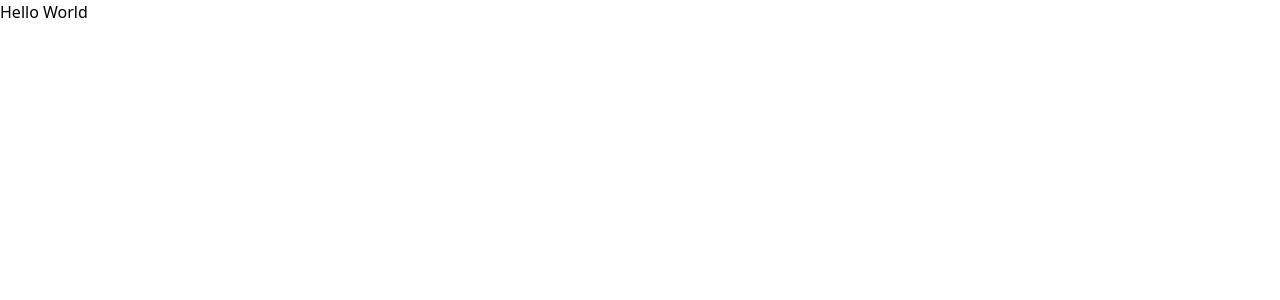
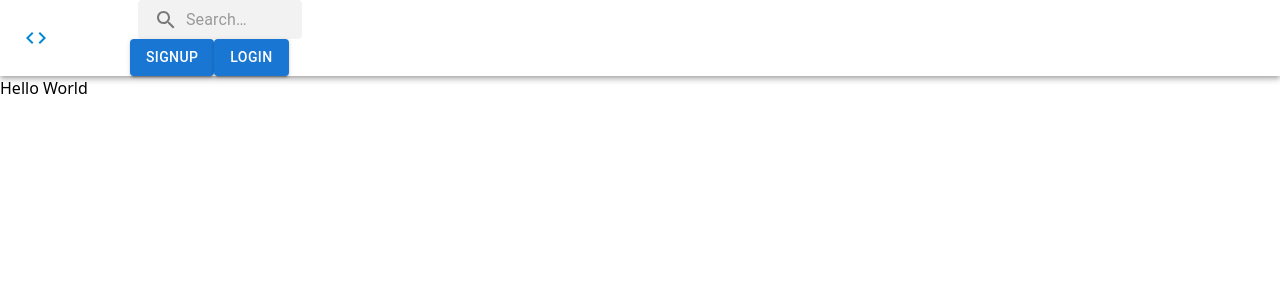
Before and after one commit to saikumarpb/course-app, a React (Vite) app in the folder ui/: page / in a window 1280 px wide. Shown: the top 300 px of the page. Built offline with nearby package versions, Linux system fonts and the light colour scheme.

Commit message:
Add Navbar, Material UI

```diff
--- a/ui/package.json
+++ b/ui/package.json
@@ -10,6 +10,10 @@
     "preview": "vite preview"
   },
   "dependencies": {
+    "@emotion/react": "^11.11.1",
+    "@emotion/styled": "^11.11.0",
+    "@mui/icons-material": "^5.13.7",
+    "@mui/material": "^5.13.7",
     "react": "^18.2.0",
     "react-dom": "^18.2.0"
   },
--- a/ui/src/App.tsx
+++ b/ui/src/App.tsx
@@ -1,9 +1,12 @@
+import Navbar from './Navbar';
+
 function App() {
   return (
-    <div className="font-extrabold underline">
-      Hello World
-    </div>
-  )
+    <>
+      <Navbar />
+      <div className="font-extrabold underline">Hello World</div>
+    </>
+  );
 }
 
-export default App
+export default App;
--- /dev/null
+++ b/ui/src/Navbar/index.tsx
@@ -0,0 +1,44 @@
+import AppBar from '@mui/material/AppBar';
+import Box from '@mui/material/Box';
+import Toolbar from '@mui/material/Toolbar';
+import Button from '@mui/material/Button';
+import IconButton from '@mui/material/IconButton';
+import SearchIcon from '@mui/icons-material/Search';
+import { Search, SearchIconWrapper, StyledInputBase } from './styled';
+import { Code } from '@mui/icons-material';
+
+export default function Navbar() {
+  return (
+    <Box sx={{ flexGrow: 1 }}>
+      <AppBar position="static" style={{ backgroundColor: 'white' }}>
+        <Toolbar className='flex justify-between'>
+          <div>
+            <IconButton
+              size="large"
+              edge="start"
+              aria-label="menu"
+              color="info"
+            >
+              <Code />
+            </IconButton>
+            <span className="font-bold text-black">100xdevs</span>
+          </div>
+
+          <div className="gap-2 flex">
+            <Search>
+              <SearchIconWrapper>
+                <SearchIcon />
+              </SearchIconWrapper>
+              <StyledInputBase
+                placeholder="Search…"
+                inputProps={{ 'aria-label': 'search' }}
+              />
+            </Search>
+            <Button variant="contained">Signup</Button>
+            <Button variant="contained">Login</Button>
+          </div>
+        </Toolbar>
+      </AppBar>
+    </Box>
+  );
+}
--- /dev/null
+++ b/ui/src/Navbar/styled.ts
@@ -0,0 +1,46 @@
+import { styled, alpha } from '@mui/material/styles';
+import InputBase from '@mui/material/InputBase';
+
+
+export const Search = styled('div')(({ theme }) => ({
+    position: 'relative',
+    borderRadius: theme.shape.borderRadius,
+    backgroundColor: alpha(theme.palette.common.black, 0.05),
+    '&:hover': {
+      backgroundColor: alpha(theme.palette.common.black, 0.1),
+    },
+    marginLeft: 0,
+    width: '100%',
+    [theme.breakpoints.up('sm')]: {
+      marginLeft: theme.spacing(1),
+      width: 'auto',
+    },
+  }));
+
+export const SearchIconWrapper = styled('div')(({ theme }) => ({
+    color: alpha(theme.palette.common.black, 0.5),
+    padding: theme.spacing(0, 2),
+    height: '100%',
+    position: 'absolute',
+    pointerEvents: 'none',
+    display: 'flex',
+    alignItems: 'center',
+    justifyContent: 'center',
+  }));
+
+export const StyledInputBase = styled(InputBase)(({ theme }) => ({
+
+    '& .MuiInputBase-input': {
+      padding: theme.spacing(1, 1, 1, 0),
+      // vertical padding + font size from searchIcon
+      paddingLeft: `calc(1em + ${theme.spacing(4)})`,
+      transition: theme.transitions.create('width'),
+      width: '100%',
+      [theme.breakpoints.up('sm')]: {
+        width: '12ch',
+        '&:focus': {
+          width: '20ch',
+        },
+      },
+    },
+  }));
```
Also changed, not shown: 1 other file (tests, documents, lock files or other folders).
